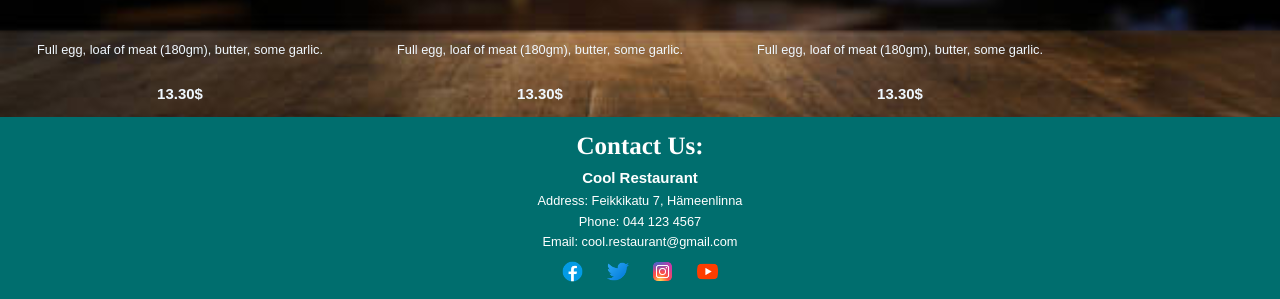
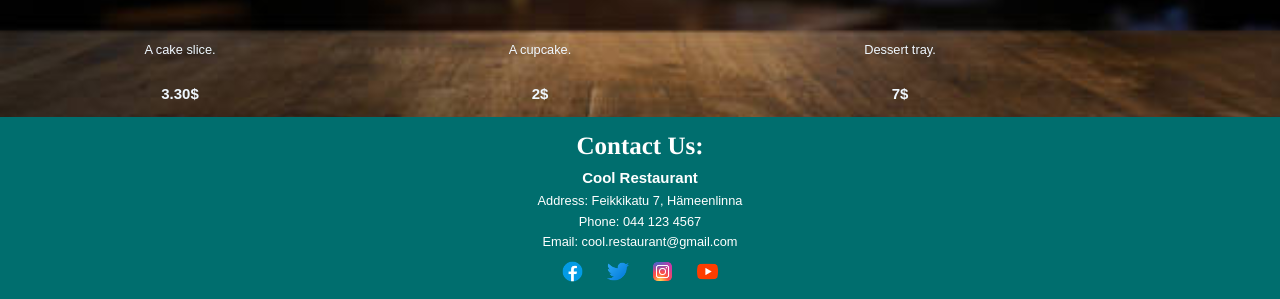
Before and after one commit to SujanTiwari1024/PHP_Project_team8, a PHP site: page /menu.php in a window 1280 px wide. Shown: the part 1352-1651 px from the top of the page. Run offline with PHP 8.4, Linux system fonts and the light colour scheme.

Commit message:
Fixed the menu images a lil bit

```diff
--- a/layouts/menu.php
+++ b/layouts/menu.php
@@ -10,14 +10,14 @@
         <h1>It's not just food, <br> It's the experience.</h1>
         <article class="maincourse">
             <div class="food_item">
-                <img src="../assets/images/Meal-Plan-plate-protein.png" alt="" width="50%">
+                <img src="../assets/images/mixveg.png" alt="" width="50%">
                 <h3>Vegetables Mix</h3>
                 <p>Lorem ipsum dolor sit amet consectetur</p>
                 <h3>6.30$</h3>
             </div>
             <div class="food_item">
-                <img src="../assets/images/Meal-Plan-plate-protein.png" alt="" width="50%">
-                <h3>Salad Dressing</h3>
+                <img src="../assets/images/salad.png" alt="" width="50%">
+                <h3>Salad</h3>
                 <p>Lorem ipsum dolor sit amet consectetur</p>
                 <h3>10.30$</h3>
             </div>
@@ -34,19 +34,19 @@
         <h1>Desserts</h1>
         <article class="maincourse">
             <div class="food_item">
-                <img src="../assets/images/Meal-Plan-plate-protein.png" alt="" width="50%">
-                <p>Full egg, loaf of meat (180gm), butter, some garlic.</p>
-                <h3>13.30$</h3>
+                <img src="../assets/images/cake.png" alt="" width="50%">
+                <p>A cake slice.</p>
+                <h3>3.30$</h3>
             </div>
             <div class="food_item">
-                <img src="../assets/images/Meal-Plan-plate-protein.png" alt="" width="50%">
-                <p>Full egg, loaf of meat (180gm), butter, some garlic.</p>
-                <h3>13.30$</h3>
+                <img src="../assets/images/cupcake.png" alt="" width="50%">
+                <p>A cupcake.</p>
+                <h3>2$</h3>
             </div>
             <div class="food_item">
-                <img src="../assets/images/Meal-Plan-plate-protein.png" alt="" width="50%">
-                <p>Full egg, loaf of meat (180gm), butter, some garlic.</p>
-                <h3>13.30$</h3>
+                <img src="../assets/images/deserts1.png" alt="" width="50%">
+                <p>Dessert tray.</p>
+                <h3>7$</h3>
             </div>
         </article>
 
```
